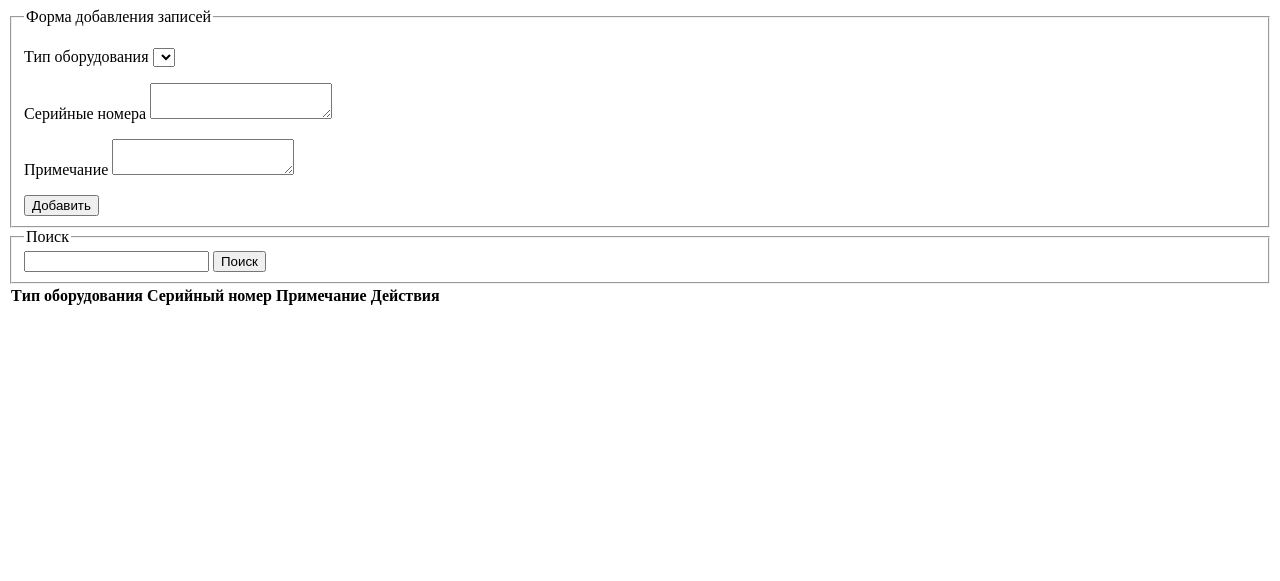
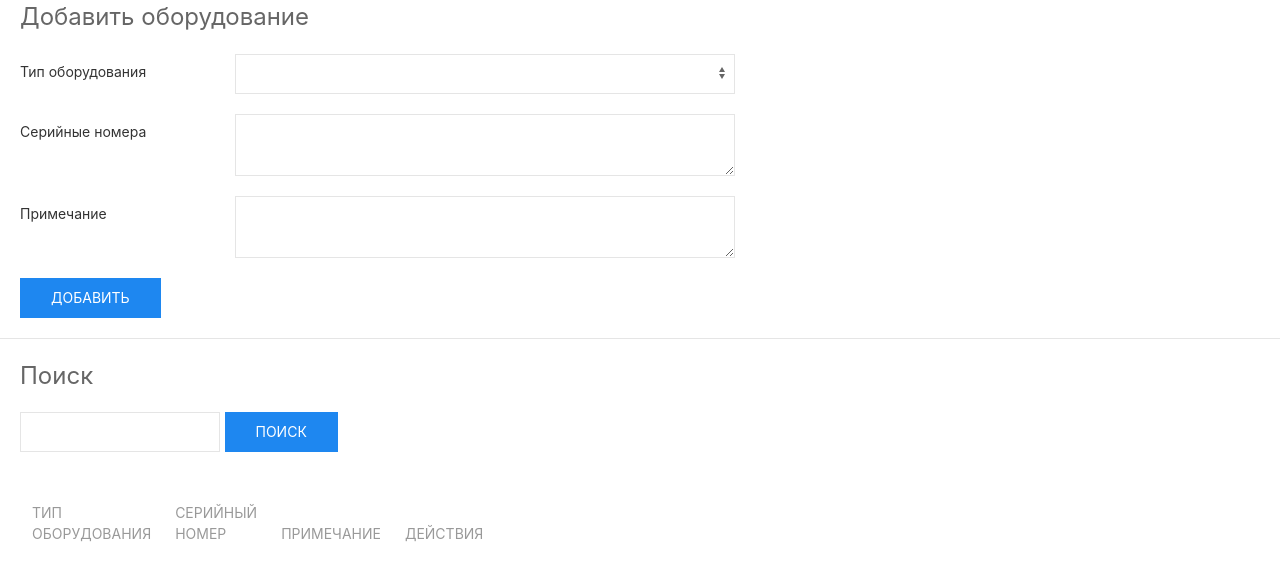
Before and after one commit to andrushe4ka/equipmentsite, a Django app: page / in a window 1280 px wide. Shown: the top 581 px of the page. Run offline with Django 3.2, Linux system fonts and the light colour scheme; data that the repository does not hold is empty.

Commit message:
ui kit added

```diff
--- a/myapi/static/js/vueApp.js
+++ b/myapi/static/js/vueApp.js
@@ -119,21 +119,21 @@ Vue.component('equipment-item', {
 	'\
 		<tr>\
 			<td>\
-				<select :disabled="mode == 0" v-model="type">\
+				<select class="uk-select uk-form-width-medium" :disabled="mode == 0" v-model="type">\
 					<option v-for="option in options" v-bind:value="option.id">\
 						[[ option.name ]]\
 					</option>\
 				</select>\
-			<td><input :readonly="mode == 0" v-model="serial_number"></td>\
-			<td><input :readonly="mode == 0" v-model="note"></td>\
+			<td><input class="uk-input uk-form-width-medium" :readonly="mode == 0" v-model="serial_number"></td>\
+			<td><input class="uk-input uk-form-width-medium" :readonly="mode == 0" v-model="note"></td>\
 			<td>\
 				<template v-if="mode == 0">\
-					<button v-on:click="mode = 1">Изменить</button>\
-					<button v-on:click="$emit(\'remove\')">Удалить</button>\
+					<button class="uk-button uk-button-default" v-on:click="mode = 1">Изменить</button>\
+					<button class="uk-button uk-button-default" v-on:click="$emit(\'remove\')">Удалить</button>\
 				</template>\
 				<template v-if="mode == 1">\
-					<button v-on:click="mode = 0; save()">Сохранить</button>\
-					<button v-on:click="mode = 0; reload()">Отмена</button>\
+					<button class="uk-button uk-button-default" v-on:click="mode = 0; save()">Сохранить</button>\
+					<button class="uk-button uk-button-default" v-on:click="mode = 0; reload()">Отмена</button>\
 				</template>\
 			</td>\
 		</tr>\
--- a/myapi/templates/index.html
+++ b/myapi/templates/index.html
@@ -4,48 +4,62 @@
 <head>
   <title>My first Vue app</title>
   <script src="https://unpkg.com/vue@2"></script>
+  <!-- UIkit CSS -->
+	<link rel="stylesheet" href="https://cdn.jsdelivr.net/npm/uikit@3.15.1/dist/css/uikit.min.css" />
+
+	<!-- UIkit JS -->
+	<script src="https://cdn.jsdelivr.net/npm/uikit@3.15.1/dist/js/uikit.min.js"></script>
+	<script src="https://cdn.jsdelivr.net/npm/uikit@3.15.1/dist/js/uikit-icons.min.js"></script>
 </head>
 <body>
-  <div id="formAdd">
-		<form v-on:submit.prevent="sendData">
-			<fieldset>
-				<legend>Форма добавления записей</legend>
-				<p>
-					<label>Тип оборудования</label>
-					<select required v-model="selected_type">
-						<option v-for="option in options" v-bind:value="option.id">
-							{% verbatim %}{{ option.name }}{% endverbatim %}
-						</option>
-					</select>
-				</p>
+  <div id="formAdd" class="uk-margin-left">
+		<form v-on:submit.prevent="sendData" class="uk-form-horizontal">
+			<fieldset class="uk-fieldset">
+				<legend class="uk-legend">Добавить оборудование</legend>
+				<div class="uk-margin">
+					<label class="uk-form-label">Тип оборудования</label>
+					<div class="uk-form-controls">
+						<select required v-model="selected_type" class="uk-select uk-form-width-large">
+							<option v-for="option in options" v-bind:value="option.id">
+								{% verbatim %}{{ option.name }}{% endverbatim %}
+							</option>
+						</select>
+					</div>
+				</div>
 
-				<p>
-					<label>Серийные номера</label>
-					<textarea required v-model="serial_number"></textarea>
-				</p>
+				<div class="uk-margin">
+					<label class="uk-form-label">Серийные номера</label>
+					<div class="uk-form-controls">
+						<textarea required v-model="serial_number" class="uk-textarea uk-form-width-large"></textarea>
+					</div>
+				</div>
 
-				<p>
-					<label>Примечание</label>
-					<textarea v-model="note"></textarea>
-				</p>
-				<button>Добавить</button>
+				<div class="uk-margin">
+					<label class="uk-form-label">Примечание</label>
+					<div class="uk-form-controls">
+						<textarea v-model="note" class="uk-textarea uk-form-width-large"></textarea>
+					</div>
+				</div>
+				<button class="uk-button uk-button-primary">Добавить</button>
 			</fieldset>
 		</form>
   </div>
-
-  <div id="formView">
+	<hr>
+  <div id="formView" class="uk-margin-left">
 		<form v-on:submit.prevent="getData">
-			<fieldset>
-				<legend>Поиск</legend>
-				<input required v-model="searchText">
-				<button>Поиск</button>
+			<fieldset class="uk-fieldset">
+				<legend class="uk-legend">Поиск</legend>
+				<div class="uk-margin">
+					<input required v-model="searchText" class="uk-input uk-form-width-medium">
+					<button class="uk-button uk-button-primary">Поиск</button>
+				</div>
 			</fieldset>
 		</form>
-		<table>
+		<table class="uk-table uk-table-small">
 			<tr>
-				<th>Tип оборудования</th>
-				<th>Серийный номер</th>
-				<th>Примечание</th>
+				<th class="uk-table-shrink">Tип оборудования</th>
+				<th class="uk-table-shrink">Серийный номер</th>
+				<th class="uk-table-shrink">Примечание</th>
 				<th>Действия</th>
 			</tr>
 			<tr
@@ -58,7 +72,7 @@
 				v-on:modify="modData(equipment.id, $event)"
 			></tr>
 		</table>
-		<p><button v-on:click="addData" v-if="show_load_more">Загрузить еще</button></p>
+		<p><button v-on:click="addData" v-if="show_load_more" class="uk-button uk-button-primary">Загрузить еще</button></p>
 	</div>
 
 	<script src="{% static 'js/vueApp.js' %}"></script>
```
